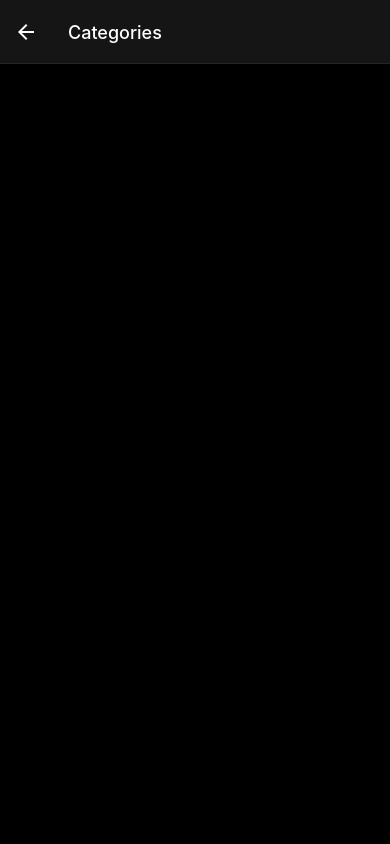
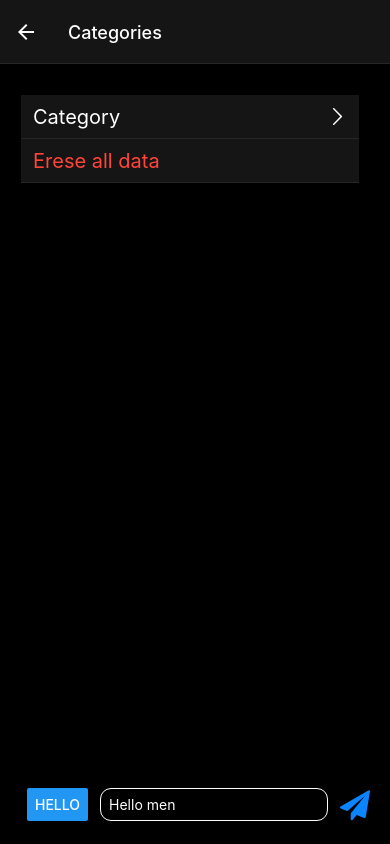
Before and after one commit to TabotCharlesBessong/FinTech, a React Native app in the folder goodbye_mymoney/: screen /Categories in a window 390 px wide. Built offline with nearby package versions, Linux system fonts and the light colour scheme.

Commit message:
add category section

```diff
--- a/goodbye_mymoney/screens/Categories.tsx
+++ b/goodbye_mymoney/screens/Categories.tsx
@@ -1,14 +1,83 @@
-import { StyleSheet, Text, View } from 'react-native'
-import React from 'react'
+import {
+  Button,
+  KeyboardAvoidingView,
+  StyleSheet,
+  Text,
+  TextInput,
+  TouchableOpacity,
+  View,
+} from "react-native";
+import React from "react";
+import { ListItem } from "../component";
+import { Entypo, FontAwesome } from "@expo/vector-icons";
+import { theme } from "../them";
 
 const Categories = () => {
   return (
-    <View>
-      <Text>Categories</Text>
-    </View>
-  )
-}
+    <KeyboardAvoidingView style={{ margin: 15, flex: 1 }}>
+      <View
+        style={{
+          flexDirection: "column",
+          width: "100%",
+          margin: 16,
+          borderTopRightRadius: 11,
+          borderTopLeftRadius: 11,
+          overflow: "hidden",
+          marginLeft: -5,
+          paddingHorizontal: 11,
+        }}
+      >
+        <ListItem
+          label="Category"
+          detail={
+            <Entypo
+              name="chevron-thin-right"
+              color={theme.colors.text}
+              size={20}
+            />
+          }
+          onClick={() => {}}
+        />
+        <ListItem label="Erese all data" onClick={() => {}} isDestructive />
+      </View>
+      <View style={{ flex: 1 }} />
+      <View
+        style={{
+          display: "flex",
+          flexDirection: "row",
+          paddingVertical: 8,
+          paddingHorizontal: 12,
+          width: "100%",
+        }}
+      >
+        <Button title="Hello" onPress={() => {}} />
+        <TextInput
+          placeholder="Hello men"
+          style={{
+            color: "white",
+            borderWidth: 1,
+            borderColor: "white",
+            flex: 1,
+            borderRadius: 11,
+            marginLeft: 12,
+            paddingLeft: 8,
+            marginRight: 12,
+          }}
+        />
+        <TouchableOpacity
+          style={{
+            display: "flex",
+            alignItems: "center",
+            justifyContent: "center",
+          }}
+        >
+          <FontAwesome name="send" color={theme.colors.primary} size={30} />
+        </TouchableOpacity>
+      </View>
+    </KeyboardAvoidingView>
+  );
+};
 
-export default Categories
+export default Categories;
 
-const styles = StyleSheet.create({})
+const styles = StyleSheet.create({});
```
